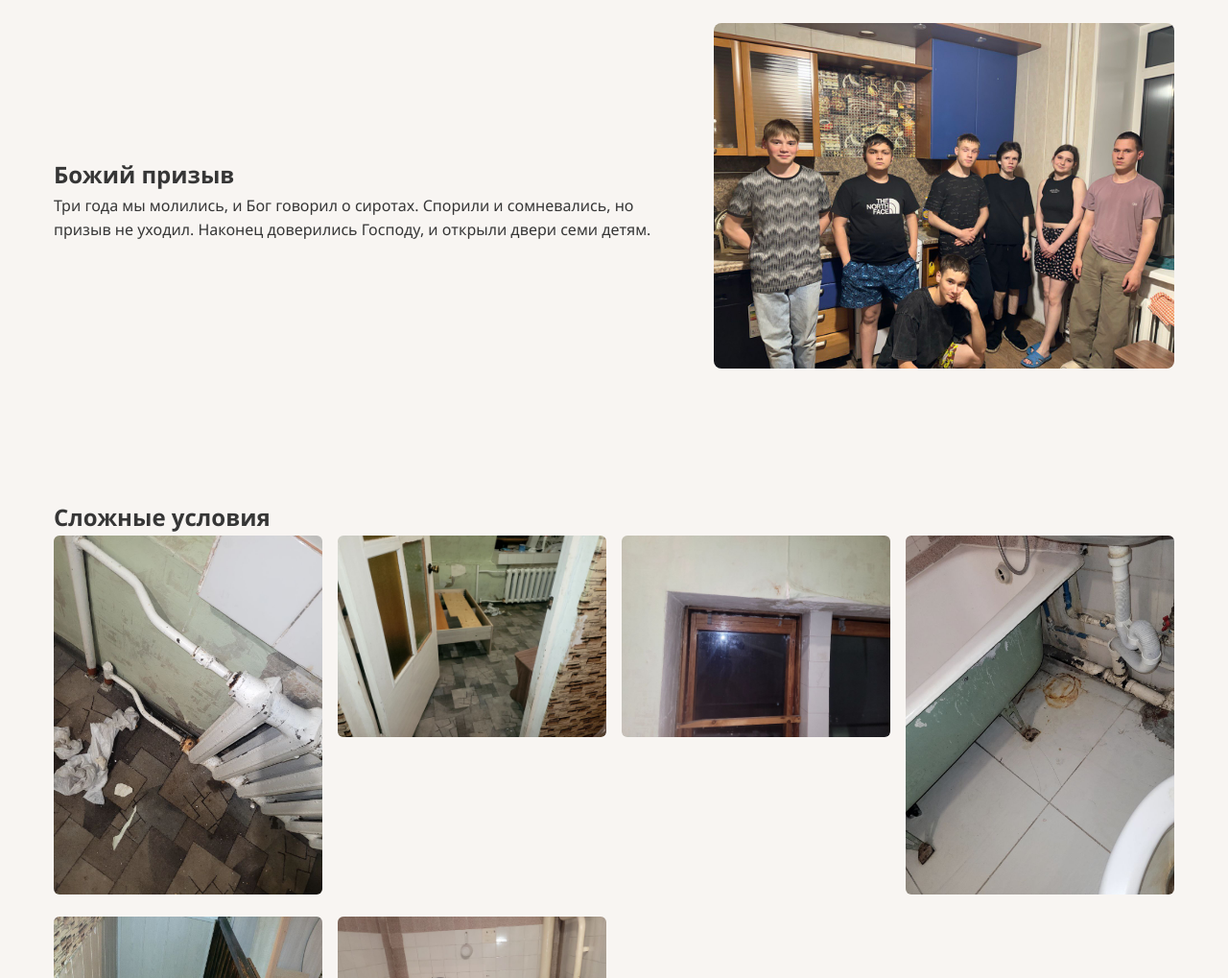
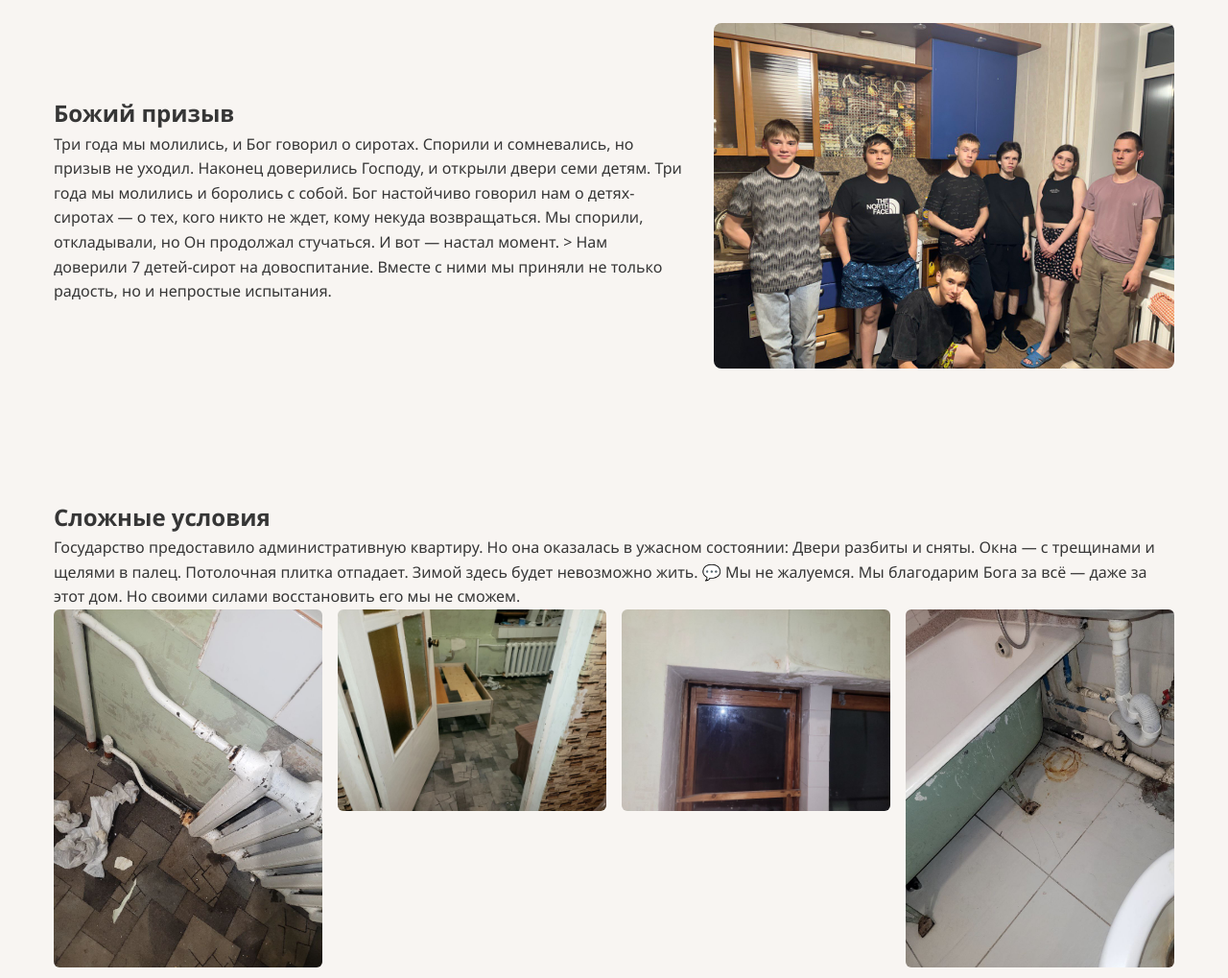
Before and after one commit to GVibes767/family-Evglevskih, a plain HTML site: page index.html in a window 1280 px wide. Shown: the part 760-1779 px from the top of the page at 96% size. Drawn offline with Linux system fonts and the light colour scheme.

Commit message:
index.html

```diff
--- a/index.html
+++ b/index.html
@@ -157,7 +157,10 @@
         <div class="two-column">
             <div class="text">
                 <h2>Божий призыв</h2>
-                <p>Три года мы молились, и Бог говорил о сиротах. Спорили и сомневались, но призыв не уходил. Наконец доверились Господу, и открыли двери семи детям.</p>
+                <p>Три года мы молились, и Бог говорил о сиротах. Спорили и сомневались, но призыв не уходил. Наконец доверились Господу, и открыли двери семи детям.
+                    Три года мы молились и боролись с собой. Бог настойчиво говорил нам о детях-сиротах — о тех, кого никто не ждет, кому некуда возвращаться.
+                    Мы спорили, откладывали, но Он продолжал стучаться. И вот — настал момент. > Нам доверили 7 детей-сирот на довоспитание.
+                    Вместе с ними мы приняли не только радость, но и непростые испытания.</p>
             </div>
             <div class="image">
                 <img src="images/group.jpg" alt="Дети, которых мы приняли">
@@ -168,6 +171,21 @@
     <!-- Conditions Section -->
     <section>
         <h2>Сложные условия</h2>
+        <p>Государство предоставило административную квартиру.
+Но она оказалась в ужасном состоянии:
+
+Двери разбиты и сняты.
+
+Окна — с трещинами и щелями в палец.
+
+Потолочная плитка отпадает.
+
+Зимой здесь будет невозможно жить.
+
+
+💬 Мы не жалуемся. Мы благодарим Бога за всё — даже за этот дом.
+Но своими силами восстановить его мы не сможем.
+</p>
         <div class="gallery">
             <a href="images/radiator.jpg" target="_blank">
                 <img src="images/radiator.jpg" alt="Старые батареи и трубы">
@@ -209,7 +227,13 @@
         <a class="phone" href="tel:+79136605305">+7 913 660 53 05</a>
         <p>Поддержите финансово</p>
         <a class="phone" href="tel:+79659874013">+7 965 987 40 13</a>
-        <p>Мы служим в церкви «Ковчег» (Омск). Одни мы не справимся. Пусть Бог благословит каждого!</p>
+        <p>Мы служим в прославлении в церкви «Ковчег» (г. Омск).
+Мы не супергерои — просто люди, решившие довериться Богу.
+И верим, что Он пошлёт тех, через кого этот дом снова наполнится светом.
+
+> «Одни мы не справимся,
+но вместе можем подарить этим детям дом, где живёт Любовь.» 🙏
+</p>
         <div style="margin-top:2rem;">
             <img src="images/couple.jpg" alt="Семья Евглевских" style="max-width: 200px; border-radius: 8px;">
         </div>
```
